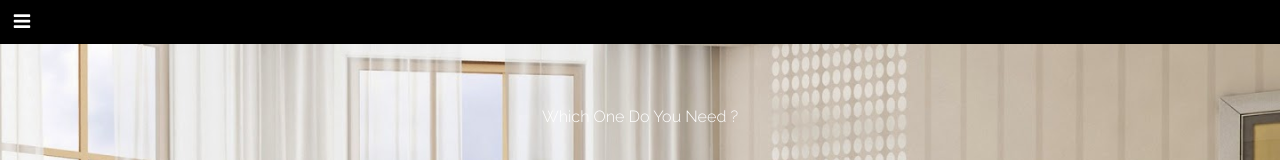
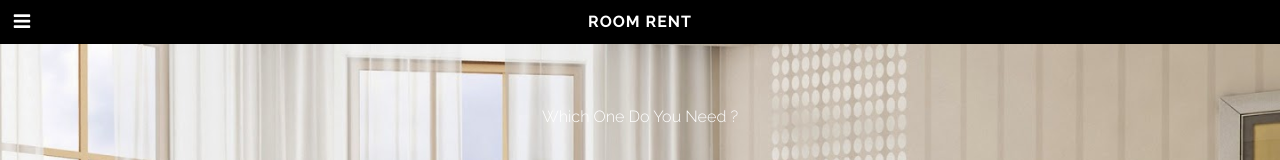
Before and after one commit to aniskhan556/roo, a plain HTML site: page index.html in a window 1280 px wide. Shown: the top 160 px of the page. Drawn offline with Linux system fonts and the light colour scheme.

Commit message:
Update index.html

```diff
--- a/index.html
+++ b/index.html
@@ -31,7 +31,7 @@
 				<!-- Header -->
 					<div id="header" class="skel-panels-fixed">
 						<div id="logo">
-							<h1><a href="https://www.roomster.com/login?r=0000e3b5"Room Rent</a></h1>
+							<h1><a href="https://www.roomster.com/login?r=0000e3b5">Room Rent</a></h1>
 							<span class="tag"></span>
 						</div>
 						<nav id="nav">
```
